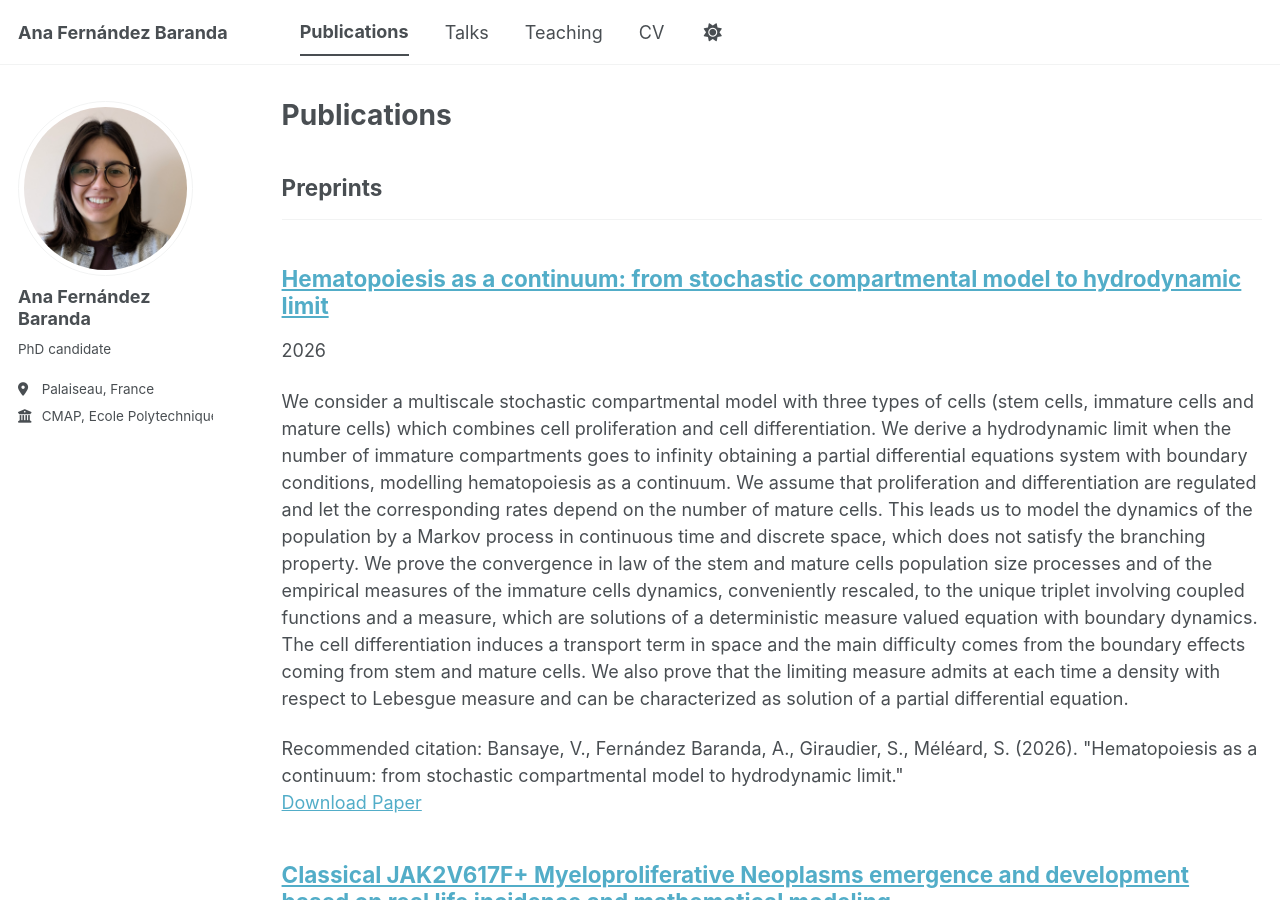
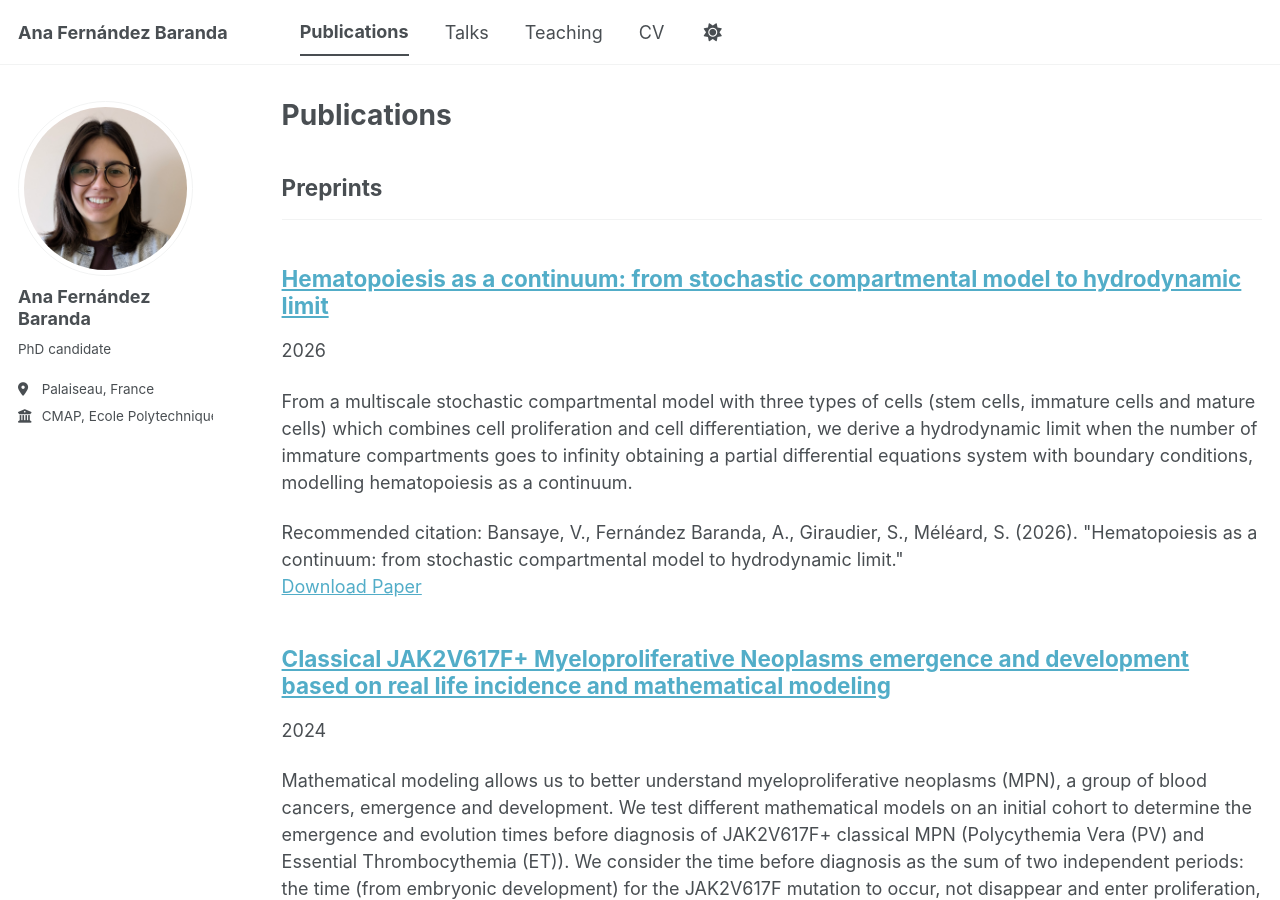
Before and after one commit to ana-fernandezbaranda/ana-fernandezbaranda.github.io, a Jekyll site: the page built from _pages/publications.html, in a window 1280 px wide and 900 px high. Built offline with Jekyll 4.4.1, drawn with Linux system fonts in a browser that asks for light colours; a script bundle is joined from its source files by our own code; library files that are not in the unit come from our copies; part of the change alters nothing that is shown.

```diff
--- a/_publications/2026-01-01-continuum.md
+++ b/_publications/2026-01-01-continuum.md
@@ -3,7 +3,7 @@ title: "Hematopoiesis as a continuum: from stochastic compartmental model to hyd
 collection: publications
 category: preprint
 permalink: /publication/continuum
-#excerpt: ''
+excerpt: 'From a multiscale stochastic compartmental model with three types of cells (stem cells, immature cells and mature cells) which combines cell proliferation and cell differentiation, we derive a hydrodynamic limit when the number of immature compartments goes to infinity obtaining a partial differential equations system with boundary conditions, modelling hematopoiesis as a continuum.'
 date: '2026-01-01'
 #venue: ''
 #slidesurl: ''
```
